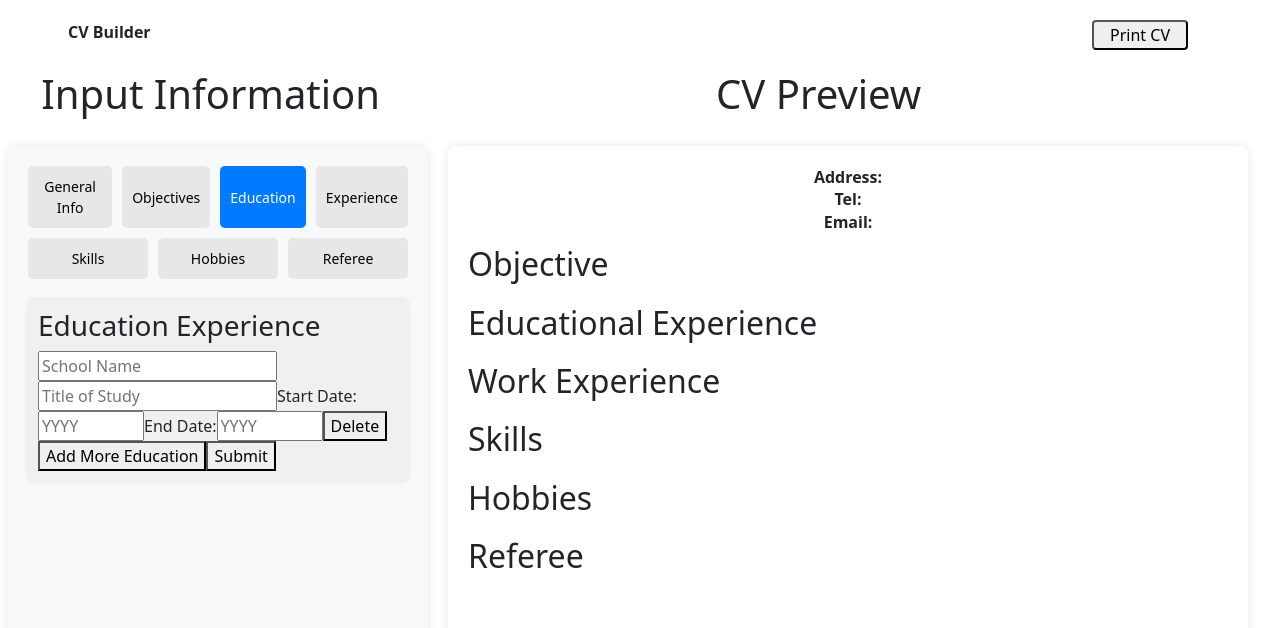
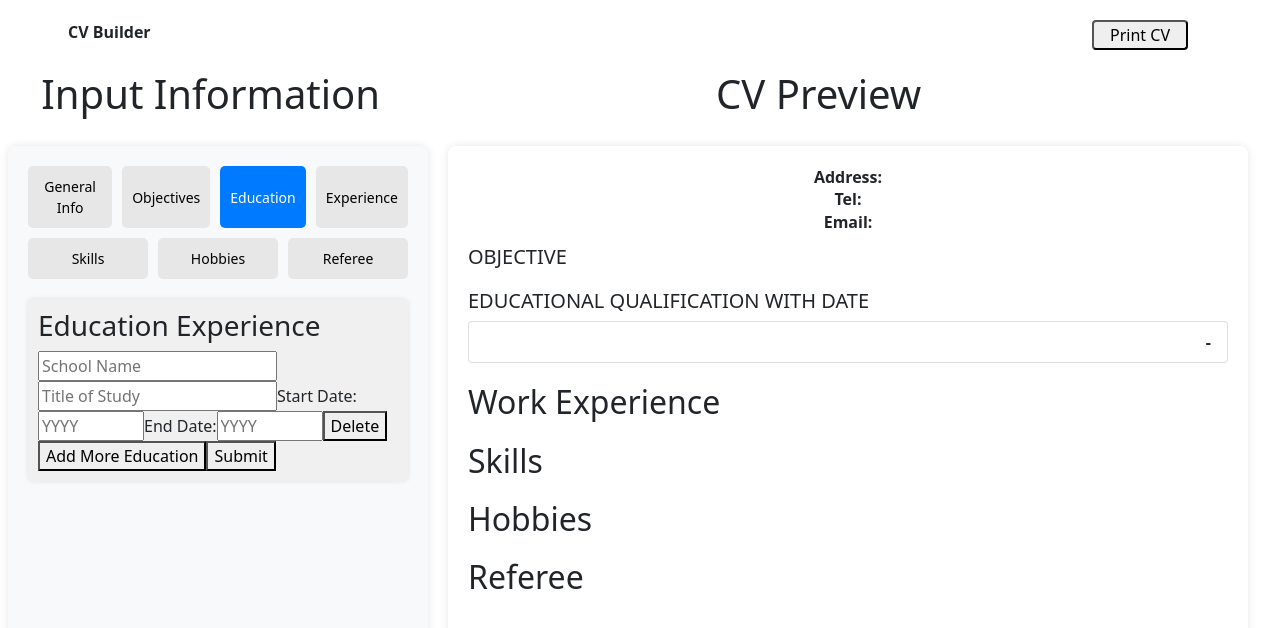
Before and after one commit to Ozioma45/React_CV_BUILDERS, a React (Vite) app: page / in a window 1280 px wide. Both pictures are taken after a click on the button "Education". Shown: the top 628 px of the page. Built offline with nearby package versions, Linux system fonts and the light colour scheme.

Commit message:
updated the education expereice to fit cv format

```diff
--- a/src/App.jsx
+++ b/src/App.jsx
@@ -134,18 +134,23 @@ const App = () => {
           ))}
         </div>
         <div className="cv-section">
-          <h2>Objective</h2>
+          <h5>OBJECTIVE</h5>
           <p>{objective}</p>
         </div>
         <div className="cv-section">
-          <h2>Educational Experience</h2>
+          <h5>EDUCATIONAL QUALIFICATION WITH DATE</h5>
           {educationData.map((edu) => (
-            <div key={edu.id}>
-              <p>{edu.school}</p>
-              <p>{edu.title}</p>
-              <p>{edu.startDate}</p>
-              <p>{edu.endDate}</p>
-            </div>
+            <ul key={edu.id} className="list-group">
+              <li className="list-group-item d-flex justify-content-between align-items-start">
+                <div className="ms-2 me-auto">
+                  <div className="fw-bold">{edu.school}</div>
+                  {edu.title}
+                </div>
+                <span className="fw-bold">
+                  {edu.startDate} - {edu.endDate}
+                </span>
+              </li>
+            </ul>
           ))}
         </div>
         <div className="cv-section">
```
